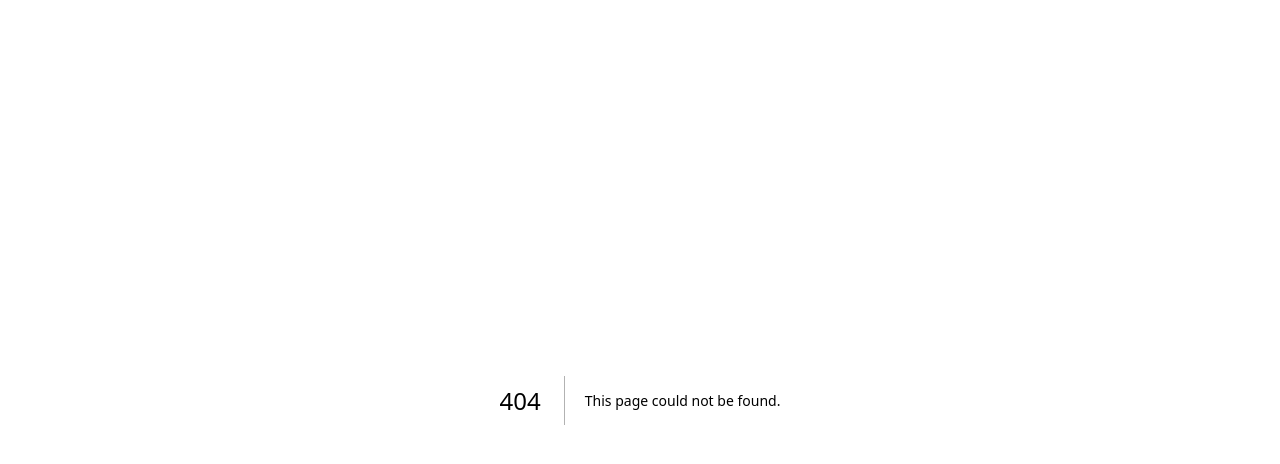
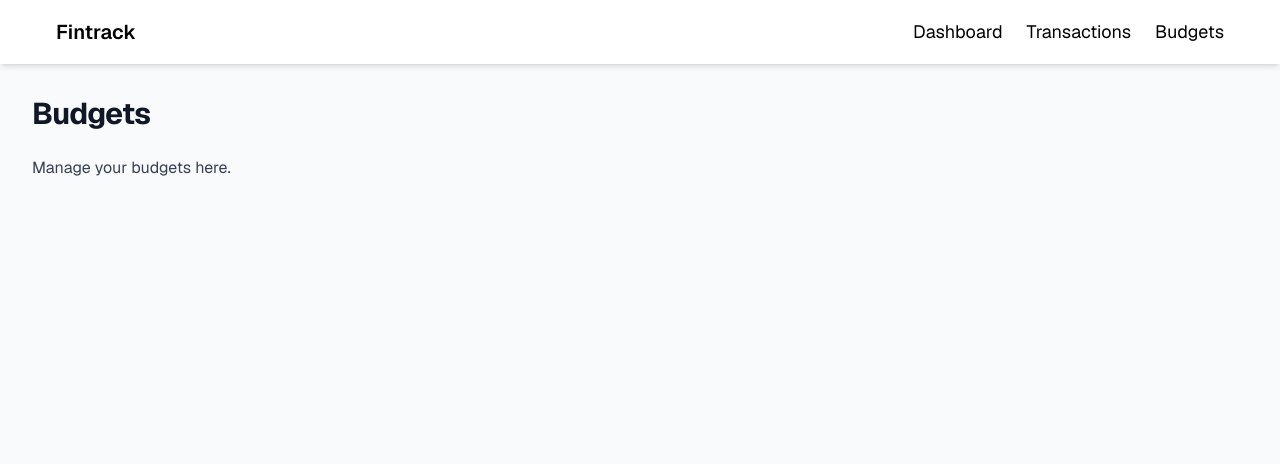
Before and after one commit to Rudransh-Singh-Athwal/Fintrack, a Next.js app in the folder frontend/: page /budgets in a window 1280 px wide. Before the commit this address had no page. Shown: the top 464 px of the page. Built offline with nearby package versions, Linux system fonts and the light colour scheme.

Commit message:
added a page for budget tracking

```diff
--- /dev/null
+++ b/frontend/src/app/budgets/page.tsx
@@ -0,0 +1,16 @@
+"use client";
+
+import Navbar from "@/src/components/navbar/navbar";
+
+export default function BudgetsPage() {
+  return (
+    <div className="bg-gray-50 min-h-screen font-sans text-gray-900">
+      <Navbar />
+      <main className="max-w-7xl mx-auto p-4 sm:p-6 lg:p-8">
+        <h1 className="text-3xl font-bold tracking-tight mb-6">Budgets</h1>
+        <p className="text-gray-700 mb-4">Manage your budgets here.</p>
+        {/* Add your budget management components here */}
+      </main>
+    </div>
+  );
+}
--- a/frontend/src/app/transactions/page.tsx
+++ b/frontend/src/app/transactions/page.tsx
@@ -143,7 +143,7 @@ export default function TransactionsPage() {
       <div className="flex flex-col items-center mt-10 p-4 lg:p-0">
         <div className="w-full lg:w-[80%] flex flex-col items-center">
           <div className="flex flex-col w-full mb-6 lg:flex-row lg:justify-between lg:text-nowrap">
-            <h1 className="w-full text-3xl lg:text-4xl font-bold text-gray-800 mb-4 py-3 text-start lg:mb-6">
+            <h1 className="text-3xl font-bold tracking-tight mb-6 text-black">
               Transactions
             </h1>
             <button
--- a/frontend/src/components/navbar/navbar.tsx
+++ b/frontend/src/components/navbar/navbar.tsx
@@ -7,7 +7,7 @@ export default function Navbar() {
   const navLinks = [
     { href: "/", label: "Dashboard" },
     { href: "/transactions", label: "Transactions" },
-    // { href: "/budgets", label: "Budgets" },
+    { href: "/budgets", label: "Budgets" },
     // { href: "/reports", label: "Reports" },
   ];
 
```
